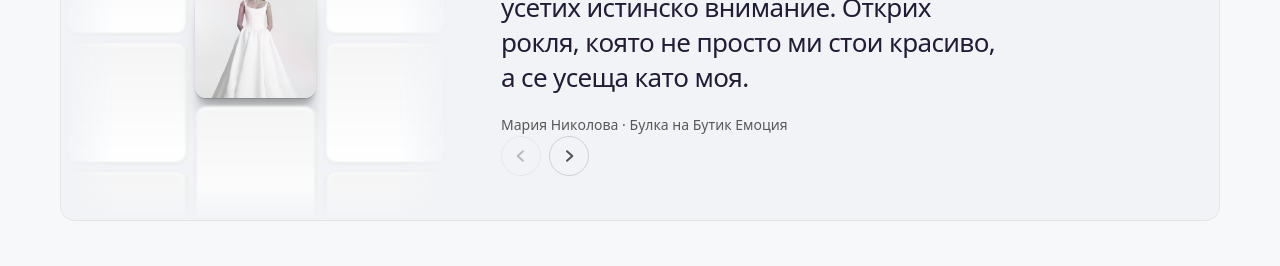
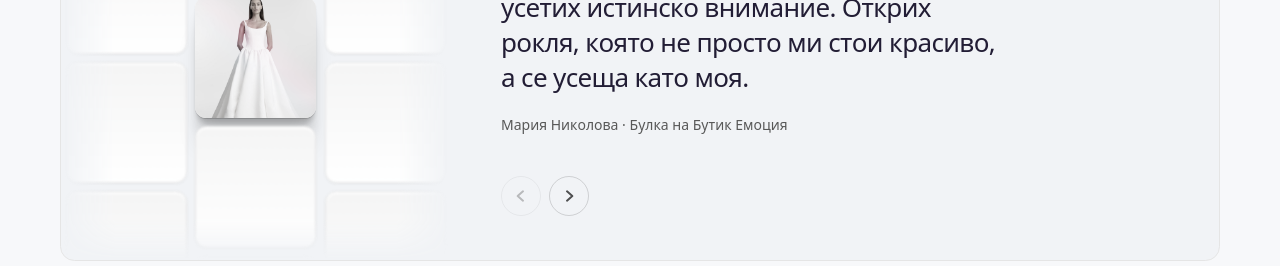
Before and after one commit to stilliyan/emocia, a Next.js app: page / in a window 1280 px wide. Shown: the part 4720-4986 px from the top of the page. Built offline with nearby package versions, Linux system fonts and the light colour scheme; no server answers.

Commit message:
fix: preserve testimonial control spacing on desktop

```diff
--- a/src/components/storefront/scroll-reel-testimonials.tsx
+++ b/src/components/storefront/scroll-reel-testimonials.tsx
@@ -246,7 +246,7 @@
           </div>
         </div>
 
-        <div className="mt-10 flex items-center gap-2 md:mt-0">
+        <div className="mt-10 flex items-center gap-2">
           <ReelButton direction="previous" disabled={index === 0} onClick={() => paginate(-1)} />
           <ReelButton direction="next" disabled={index === count - 1} onClick={() => paginate(1)} />
         </div>
```
